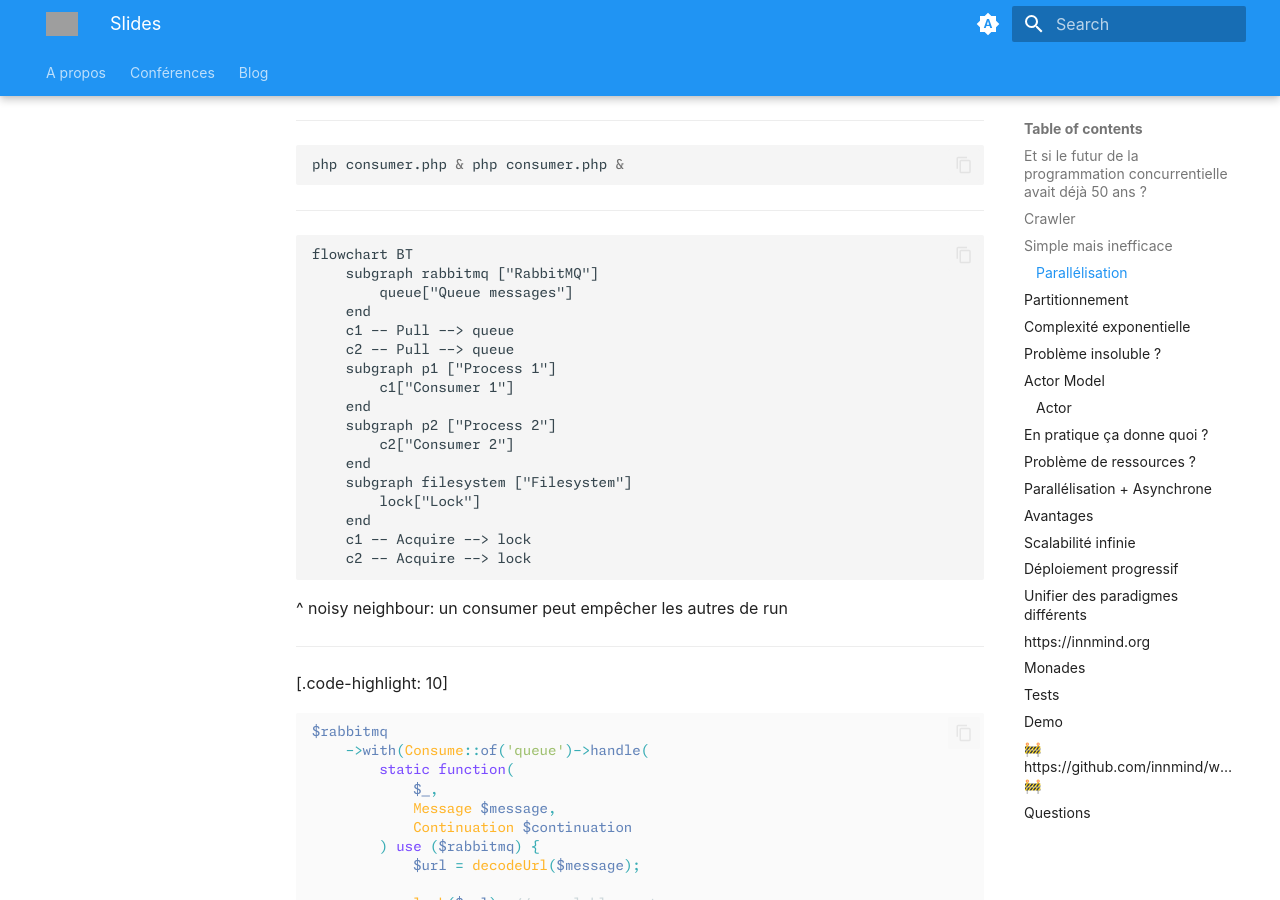
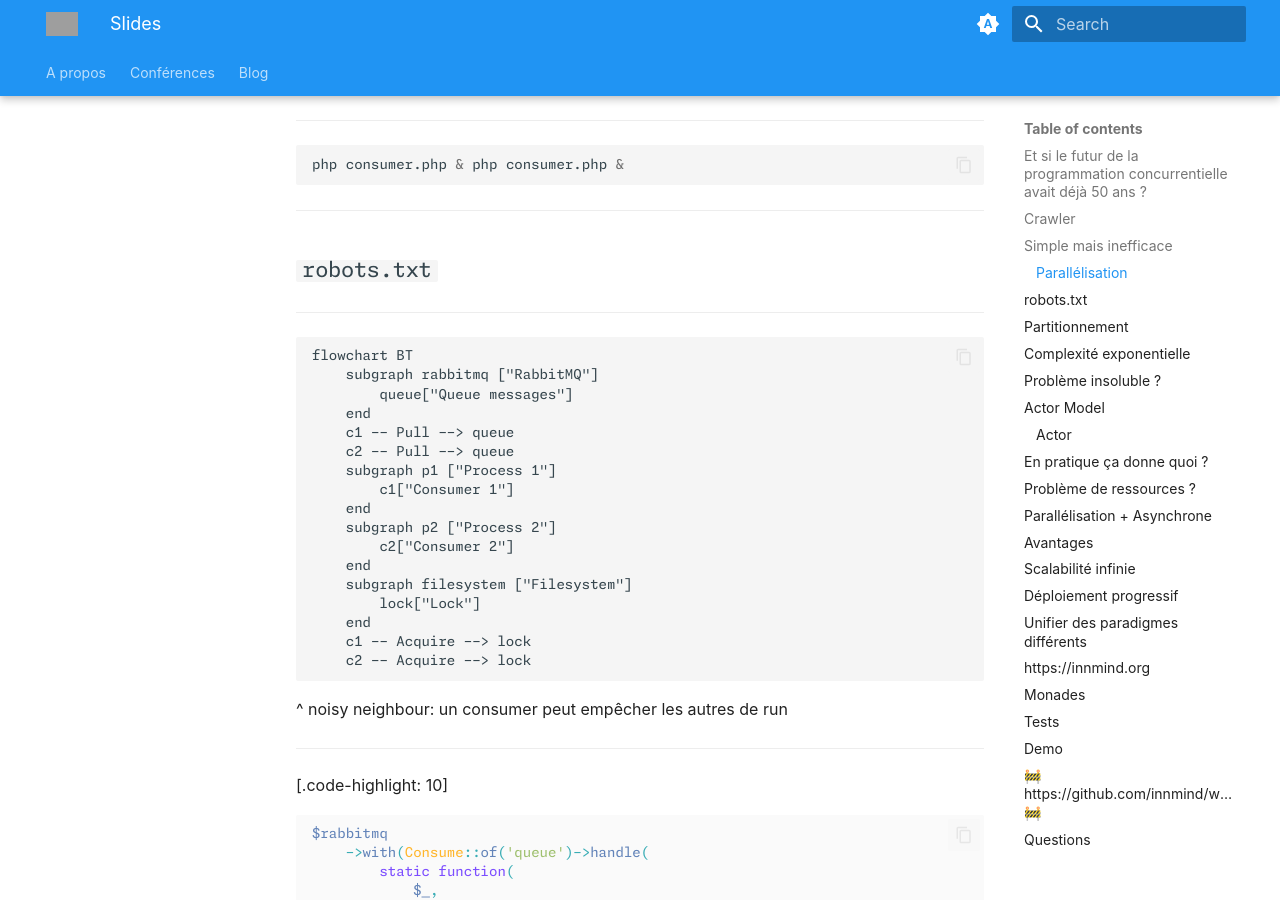
Before and after one commit to Baptouuuu/baptouuuu.github.io, an MkDocs documentation site: the page built from docs/conferences/actor model/slides.md, in a window 1280 px wide and 900 px high, scrolled down 2205 px. Built offline with MkDocs 1.6.1 and Material for MkDocs 9.7.7, drawn with Linux system fonts in a browser that asks for light colours; grey boxes are pictures that could not be loaded.

Commit message:
add robots.txt slide to introduce why we need locks

````diff
--- a/docs/conferences/actor model/slides.md
+++ b/docs/conferences/actor model/slides.md
@@ -115,6 +115,10 @@ flowchart BT
 ```sh
 php consumer.php & php consumer.php &
 ```
+
+---
+
+## `robots.txt`
 
 ---
 
````
